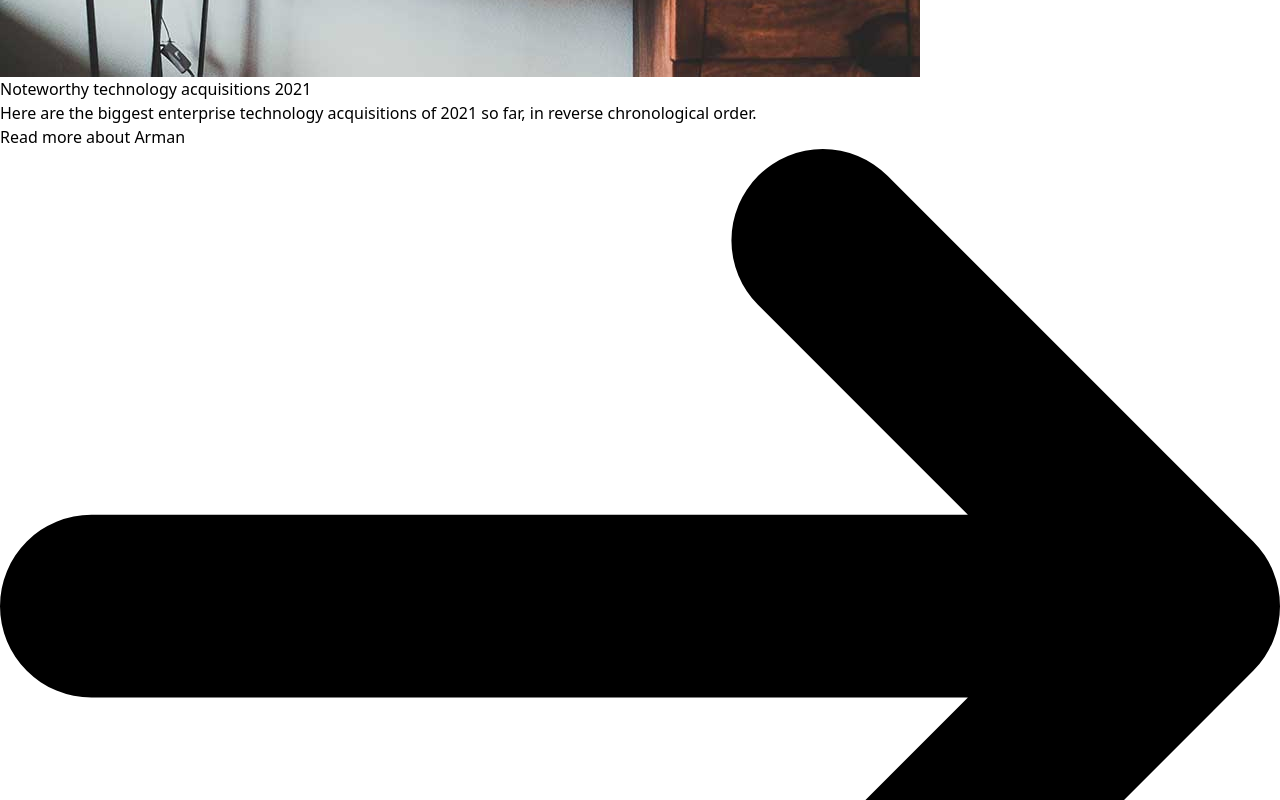
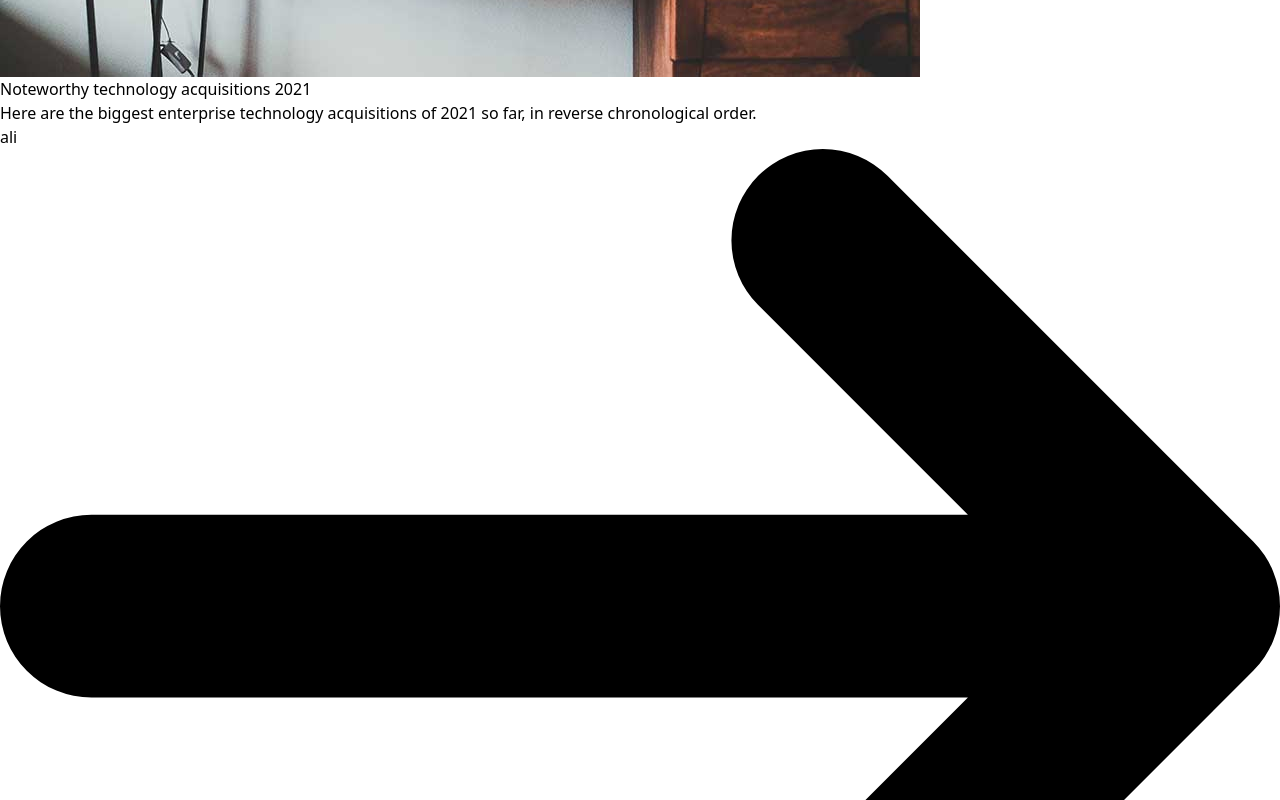
Before and after one commit to Arman-ali1/js-Practice, a React (Vite) app in the folder State-control/: page / in a window 1280 px wide. Shown: the part 560-1360 px from the top of the page. Built offline with nearby package versions, Linux system fonts and the light colour scheme.

Commit message:
Initial commit

```diff
--- a/State-control/src/App.jsx
+++ b/State-control/src/App.jsx
@@ -3,7 +3,7 @@ import reactLogo from './assets/react.svg'
 import viteLogo from '/vite.svg'
 import './App.css'
 
-function App( name="arman" ) {
+function App({name="arman"}) {
   const [count, setCount] = useState(0)
 
   return (
@@ -20,7 +20,7 @@ function App( name="arman" ) {
               </a>
               <p className="mb-3 font-normal text-gray-700 dark:text-gray-400">Here are the biggest enterprise technology acquisitions of 2021 so far, in reverse chronological order.</p>
               <a href="#" className="inline-flex items-center px-3 py-2 text-sm font-medium text-center text-white bg-blue-700 rounded-lg hover:bg-blue-800 focus:ring-4 focus:outline-none focus:ring-blue-300 dark:bg-blue-600 dark:hover:bg-blue-700 dark:focus:ring-blue-800">
-                  Read more about Arman
+                  {name}
                   <svg className="rtl:rotate-180 w-3.5 h-3.5 ms-2" aria-hidden="true" xmlns="http://www.w3.org/2000/svg" fill="none" viewBox="0 0 14 10">
                       <path stroke="currentColor" stroke-linecap="round" stroke-linejoin="round" stroke-width="2" d="M1 5h12m0 0L9 1m4 4L9 9"/>
                   </svg>
```
